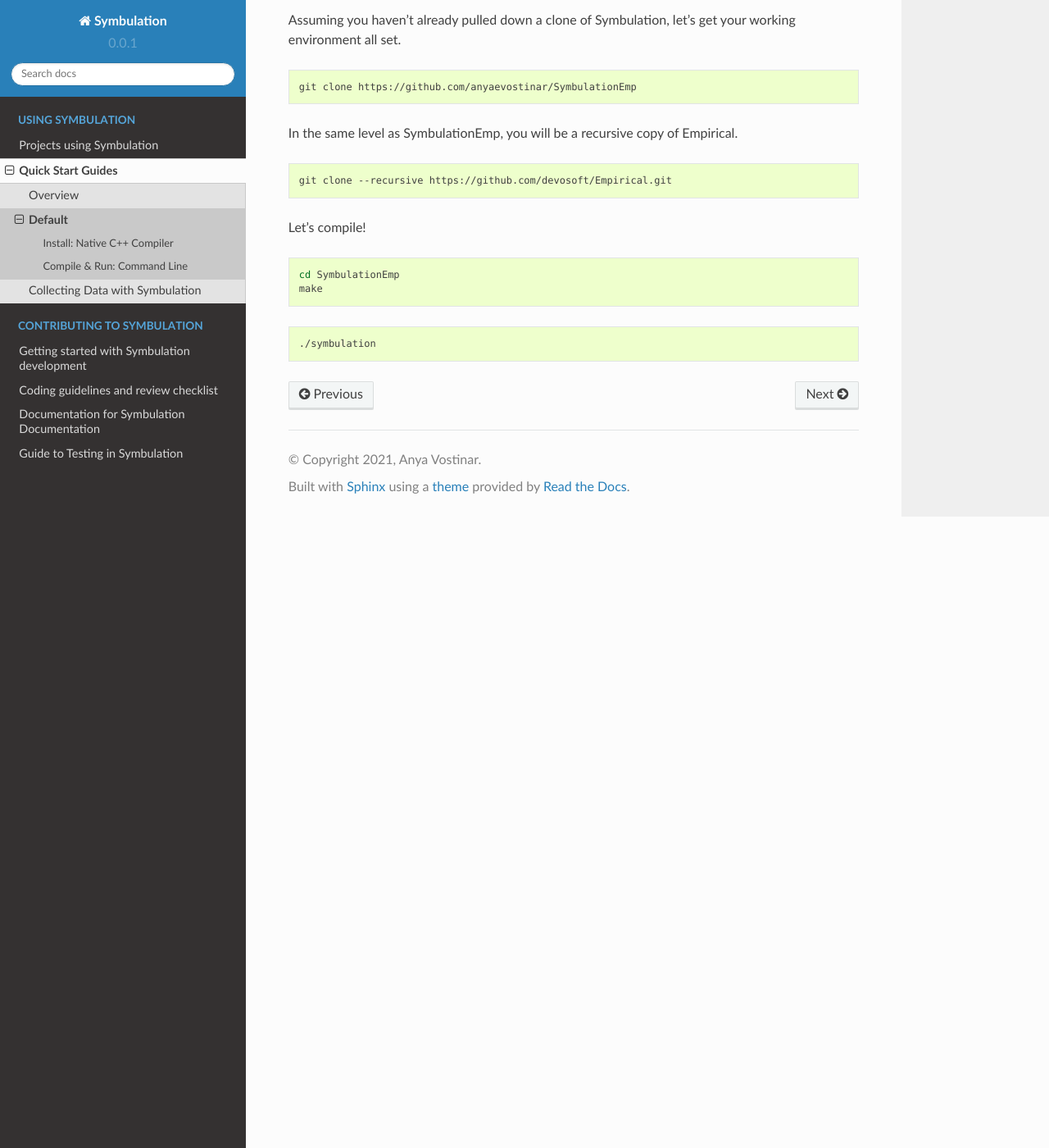
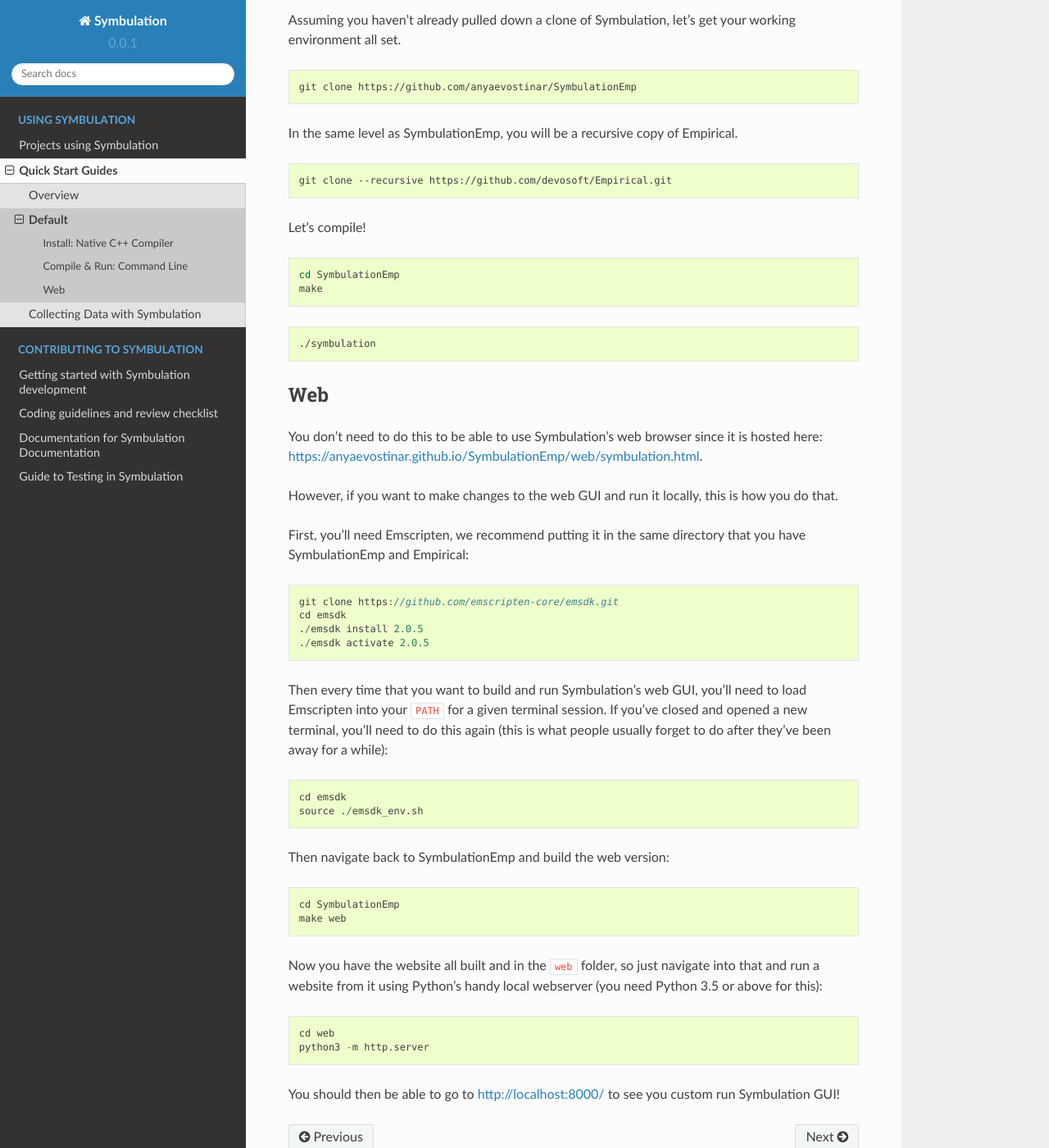
Before and after one commit to anyaevostinar/SymbulationEmp, a Sphinx documentation site: the page built from docs/QuickStartGuides/1-GettingRunning.md, in a window 1280 px wide and 1400 px high, scrolled down 859 px. Shown: the whole window at 82% size. Built offline with Sphinx 7.4.7 and the Read the Docs theme 2.0.0, drawn with Linux system fonts in a browser that asks for light colours; pages that are not in the unit, such as notebooks, are missing from menus.

Commit message:
updating web version and documentation for running web version, still some warnings of deprecated usage that need to be cleared up

````diff
--- a/docs/QuickStartGuides/1-GettingRunning.md
+++ b/docs/QuickStartGuides/1-GettingRunning.md
@@ -56,3 +56,41 @@
 ```shell
 ./symbulation
 ```
+
+## Web
+
+You don't need to do this to be able to use Symbulation's web browser since it is hosted here: [https://anyaevostinar.github.io/SymbulationEmp/web/symbulation.html](https://anyaevostinar.github.io/SymbulationEmp/web/symbulation.html).
+
+However, if you want to make changes to the web GUI and run it locally, this is how you do that.
+
+First, you'll need Emscripten, we recommend putting it in the same directory that you have SymbulationEmp and Empirical:
+
+```
+git clone https://github.com/emscripten-core/emsdk.git
+cd emsdk
+./emsdk install 2.0.5
+./emsdk activate 2.0.5
+```
+
+Then every time that you want to build and run Symbulation's web GUI, you'll need to load Emscripten into your `PATH` for a given terminal session. If you've closed and opened a new terminal, you'll need to do this again (this is what people usually forget to do after they've been away for a while):
+
+```
+cd emsdk
+source ./emsdk_env.sh
+```
+
+Then navigate back to SymbulationEmp and build the web version:
+
+```
+cd SymbulationEmp
+make web
+```
+
+Now you have the website all built and in the `web` folder, so just navigate into that and run a website from it using Python's handy local webserver (you need Python 3.5 or above for this):
+
+```
+cd web
+python3 -m http.server
+```
+
+You should then be able to go to [http://localhost:8000/](http://localhost:8000/) to see you custom run Symbulation GUI!
````
Also changed, not shown: 3 other files.
